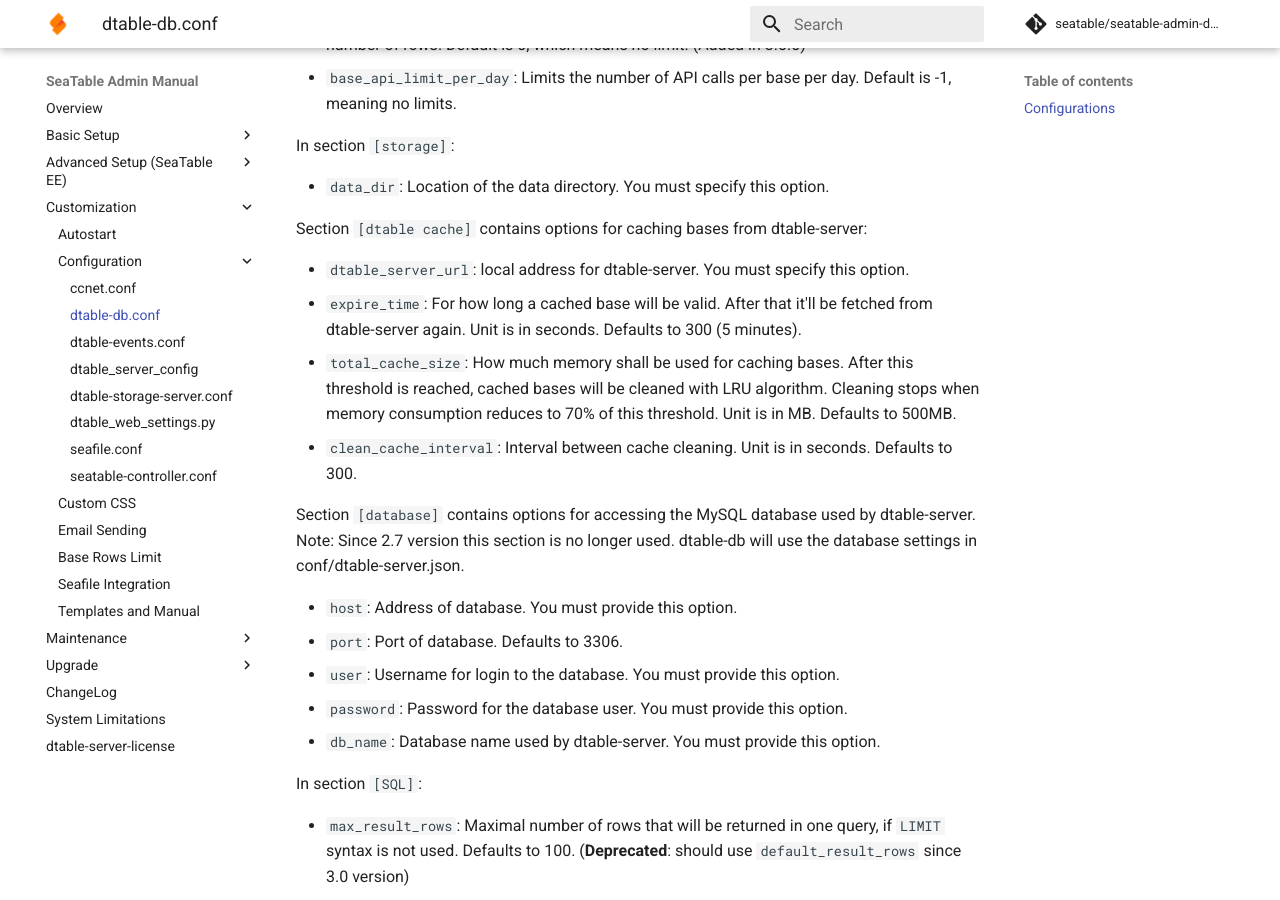
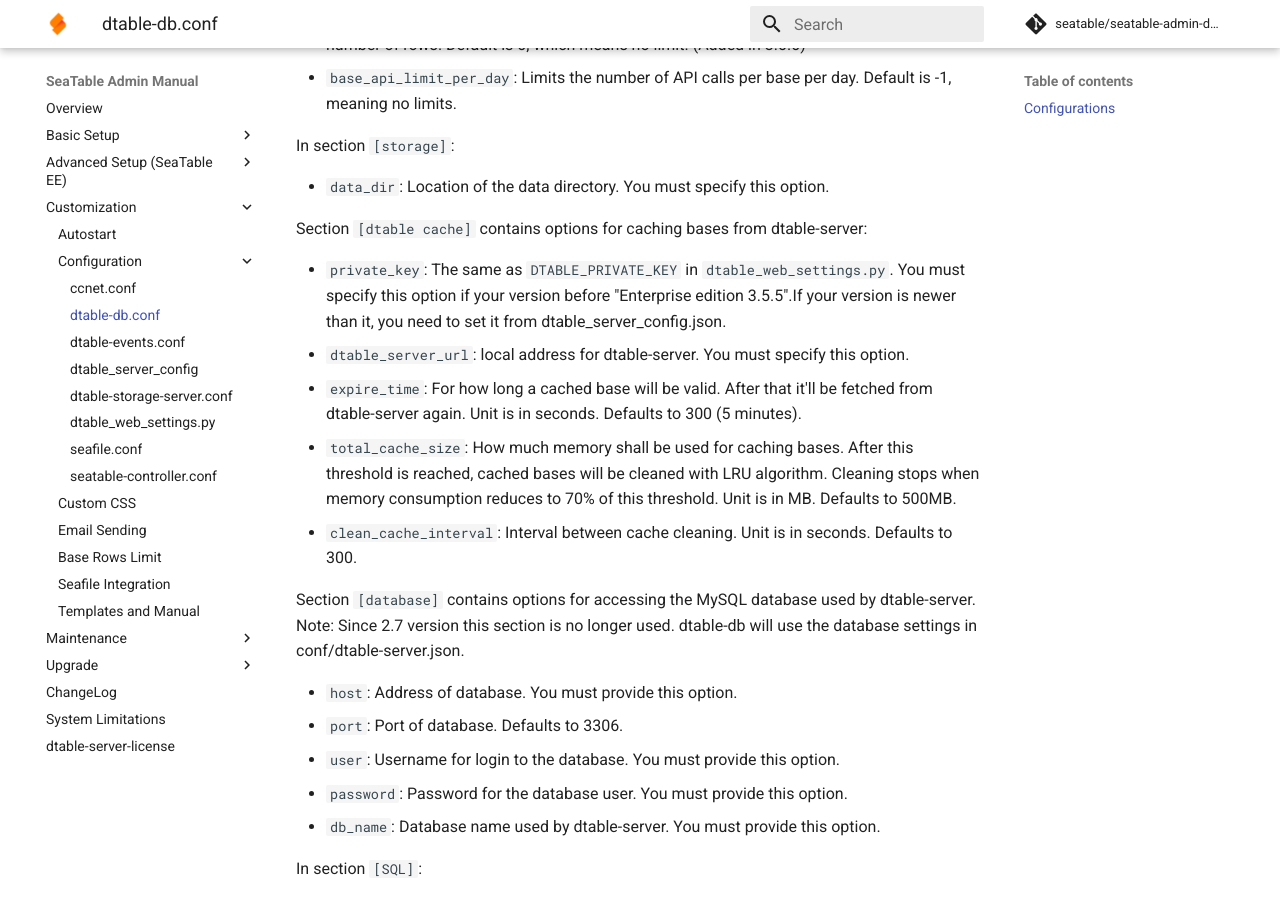
Before and after one commit to seatable/seatable-admin-docs, an MkDocs documentation site: the page built from manual/config/dtable_db_conf.md, in a window 1280 px wide and 900 px high, scrolled down 805 px. Built offline with MkDocs 1.6.1 and Material for MkDocs 9.7.7, drawn with Linux system fonts in a browser that asks for light colours; comment, search, counter and statistics services are not loaded.

Commit message:
Update dtable_db_conf.md
olde version needs private_key.

```diff
--- a/manual/config/dtable_db_conf.md
+++ b/manual/config/dtable_db_conf.md
@@ -23,6 +23,7 @@
 
 Section `[dtable cache]` contains options for caching bases from dtable-server:
 
+- `private_key`: The same as `DTABLE_PRIVATE_KEY` in `dtable_web_settings.py`. You must specify this option if your version before "Enterprise edition 3.5.5".If your version is newer than it, you need to set it from dtable_server_config.json.
 - `dtable_server_url`: local address for dtable-server. You must specify this option.
 - `expire_time`: For how long a cached base will be valid. After that it'll be fetched from dtable-server again. Unit is in seconds. Defaults to 300 (5 minutes).
 - `total_cache_size`: How much memory shall be used for caching bases. After this threshold is reached, cached bases will be cleaned with LRU algorithm. Cleaning stops when memory consumption reduces to 70% of this threshold. Unit is in MB. Defaults to 500MB.
```
